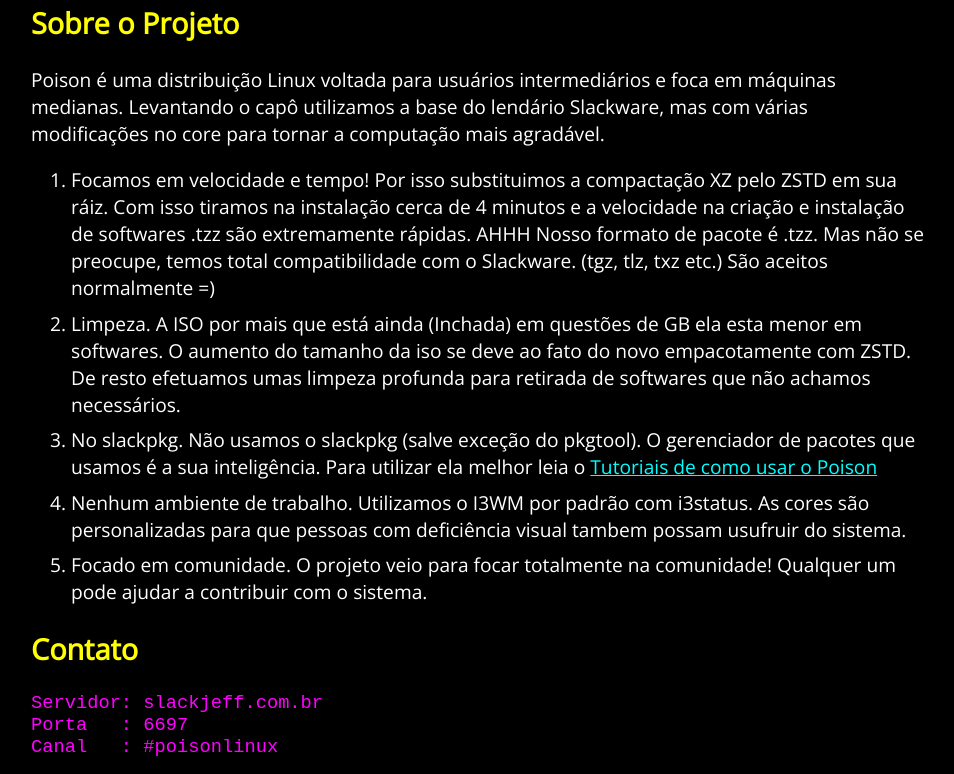
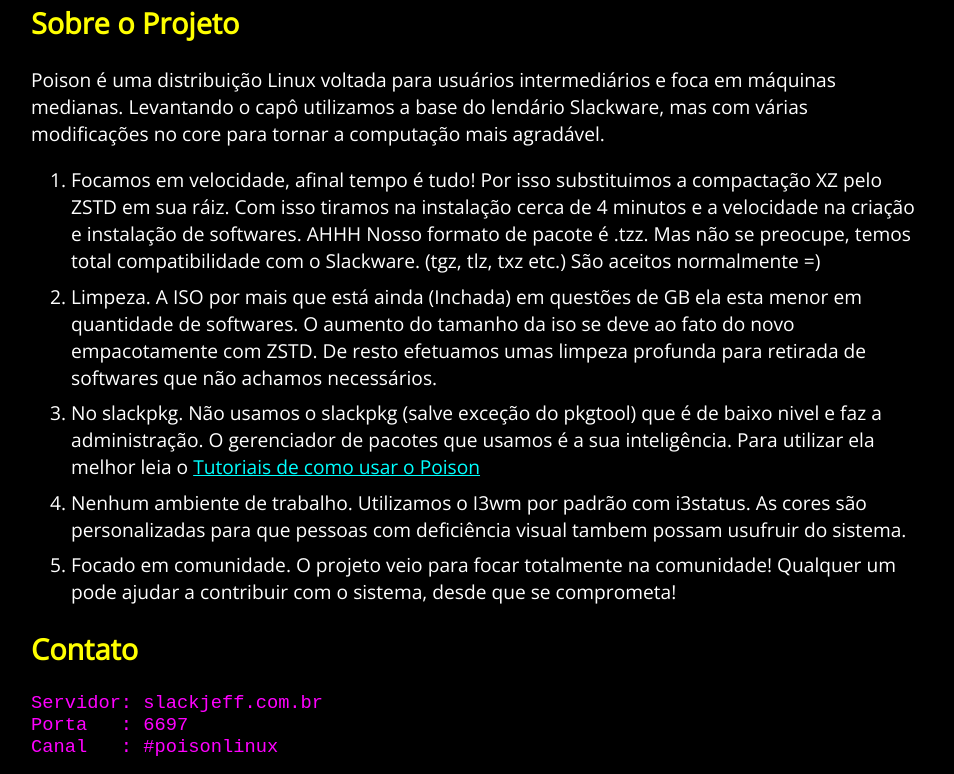
Before and after one commit to poisonlinux/poisonlinux.github.io, a plain HTML site: page index.html in a window 1280 px wide. Shown: the part 375-1149 px from the top of the page, without its empty margins (161-1115 px from the left). Drawn offline with nearby package versions, Linux system fonts and the light colour scheme.

Commit message:
Add files via upload

```diff
--- a/index.html
+++ b/index.html
@@ -29,11 +29,11 @@ Poison é uma distribuição Linux voltada para usuários intermediários e foca
 Levantando o capô utilizamos a base do lendário Slackware, mas com várias modificações no core para tornar a computação mais agradável.
 
 <ol>
-    <li>Focamos em velocidade e tempo! Por isso substituimos a compactação XZ pelo ZSTD em sua ráiz. Com isso tiramos na instalação cerca de 4 minutos e a velocidade na criação e instalação de softwares .tzz são extremamente rápidas. AHHH Nosso formato de pacote é .tzz. Mas não se preocupe, temos total compatibilidade com o Slackware. (tgz, tlz, txz etc.) São aceitos normalmente =)</li>
-    <li>Limpeza. A ISO por mais que está ainda (Inchada) em questões de GB ela esta menor em softwares. O aumento do tamanho da iso se deve ao fato do novo empacotamente com ZSTD. De resto efetuamos umas limpeza profunda para retirada de softwares que não achamos necessários.</li>
-    <li>No slackpkg. Não usamos o slackpkg (salve exceção do pkgtool). O gerenciador de pacotes que usamos é a sua inteligência. Para utilizar ela melhor leia o <a href="#">Tutoriais de como usar o Poison</a></li>
-    <li>Nenhum ambiente de trabalho. Utilizamos o I3WM por padrão com i3status. As cores são personalizadas para que pessoas com deficiência visual tambem possam usufruir do sistema.</li>
-    <li>Focado em comunidade. O projeto veio para focar totalmente na comunidade! Qualquer um pode ajudar a contribuir com o sistema.</li>
+    <li>Focamos em velocidade, afinal tempo é tudo! Por isso substituimos a compactação XZ pelo ZSTD em sua ráiz. Com isso tiramos na instalação cerca de 4 minutos e a velocidade na criação e instalação de softwares. AHHH Nosso formato de pacote é .tzz. Mas não se preocupe, temos total compatibilidade com o Slackware. (tgz, tlz, txz etc.) São aceitos normalmente =)</li>
+    <li>Limpeza. A ISO por mais que está ainda (Inchada) em questões de GB ela esta menor em quantidade de softwares. O aumento do tamanho da iso se deve ao fato do novo empacotamente com ZSTD. De resto efetuamos umas limpeza profunda para retirada de softwares que não achamos necessários.</li>
+    <li>No slackpkg. Não usamos o slackpkg (salve exceção do pkgtool) que é de baixo nivel e faz a administração. O gerenciador de pacotes que usamos é a sua inteligência. Para utilizar ela melhor leia o <a href="#">Tutoriais de como usar o Poison</a></li>
+    <li>Nenhum ambiente de trabalho. Utilizamos o I3wm por padrão com i3status. As cores são personalizadas para que pessoas com deficiência visual tambem possam usufruir do sistema.</li>
+    <li>Focado em comunidade. O projeto veio para focar totalmente na comunidade! Qualquer um pode ajudar a contribuir com o sistema, desde que se comprometa!</li>
 </ol>
 
 <h2>Contato</h2>
```
